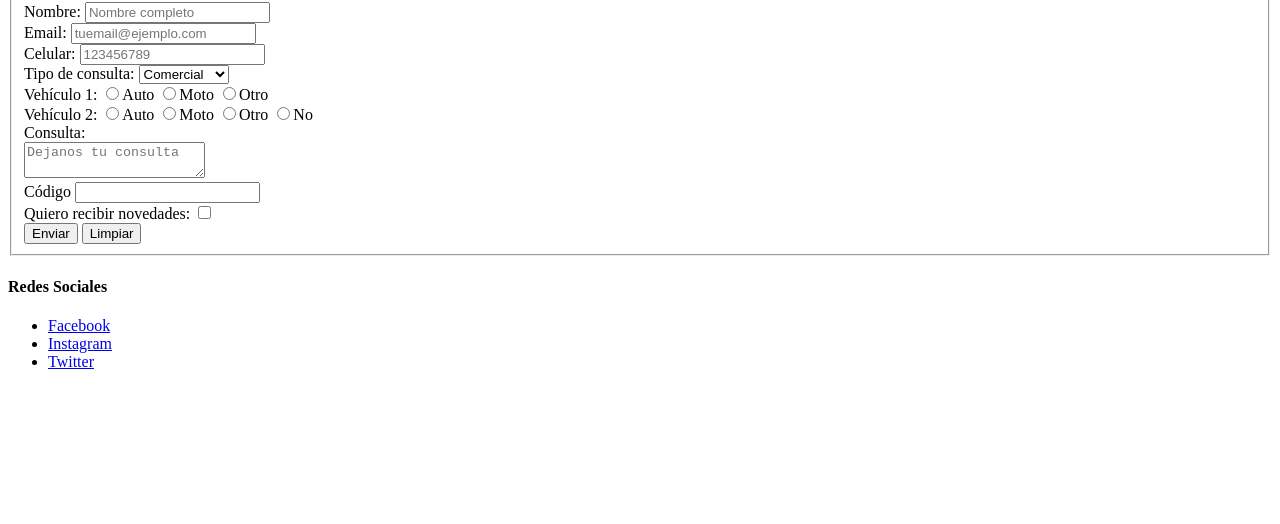
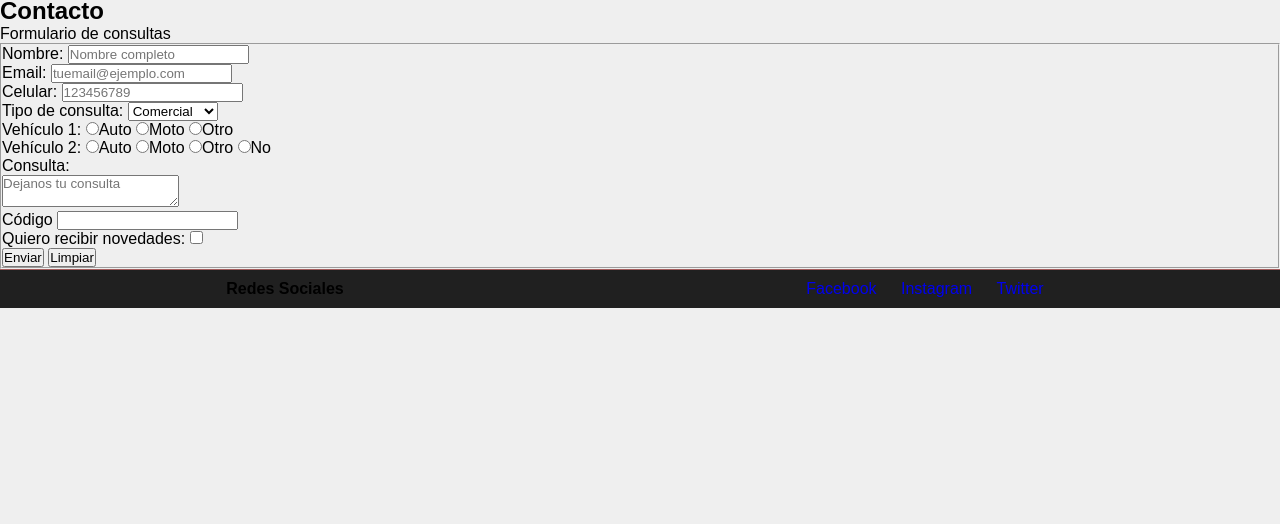
Before and after one commit to pablomero/hotel-menendez, a plain HTML site: page pages/contacto.html in a window 1280 px wide. Shown: the part 276-800 px from the top of the page. Drawn offline with Linux system fonts and the light colour scheme; the site is published under a folder, as on GitHub Pages, so addresses that start at the root find nothing.

Commit message:
actualizado link a css

```diff
--- a/pages/contacto.html
+++ b/pages/contacto.html
@@ -6,7 +6,7 @@
     <meta name="viewport" content="width=device-width, initial-scale=1.0">
     <meta http-equiv="X-UA-Compatible" content="ie=edge">
     <link rel="shortcut icon" href="../assets/img/favicon.ico">
-    <link rel="stylesheet" href="/css/styles.css">
+    <link rel="stylesheet" href="../css/styles.css">
     <title>Hotel Virrey Pedro de Melo</title>
   </head>
 
```
Also changed, not shown: pages/hotel.html (+1 -1 lines), pages/servicios.html (+1 -1 lines), pages/ubicacion.html (+1 -1 lines).
